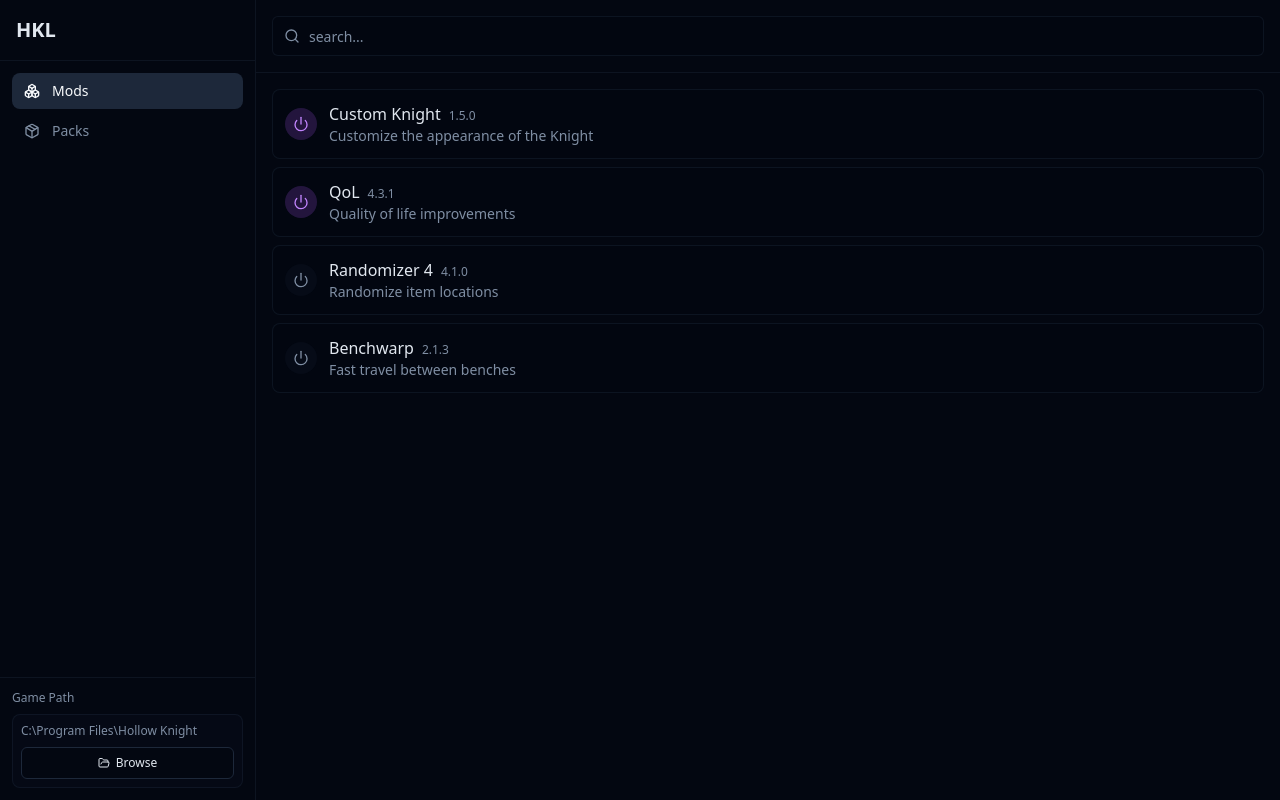
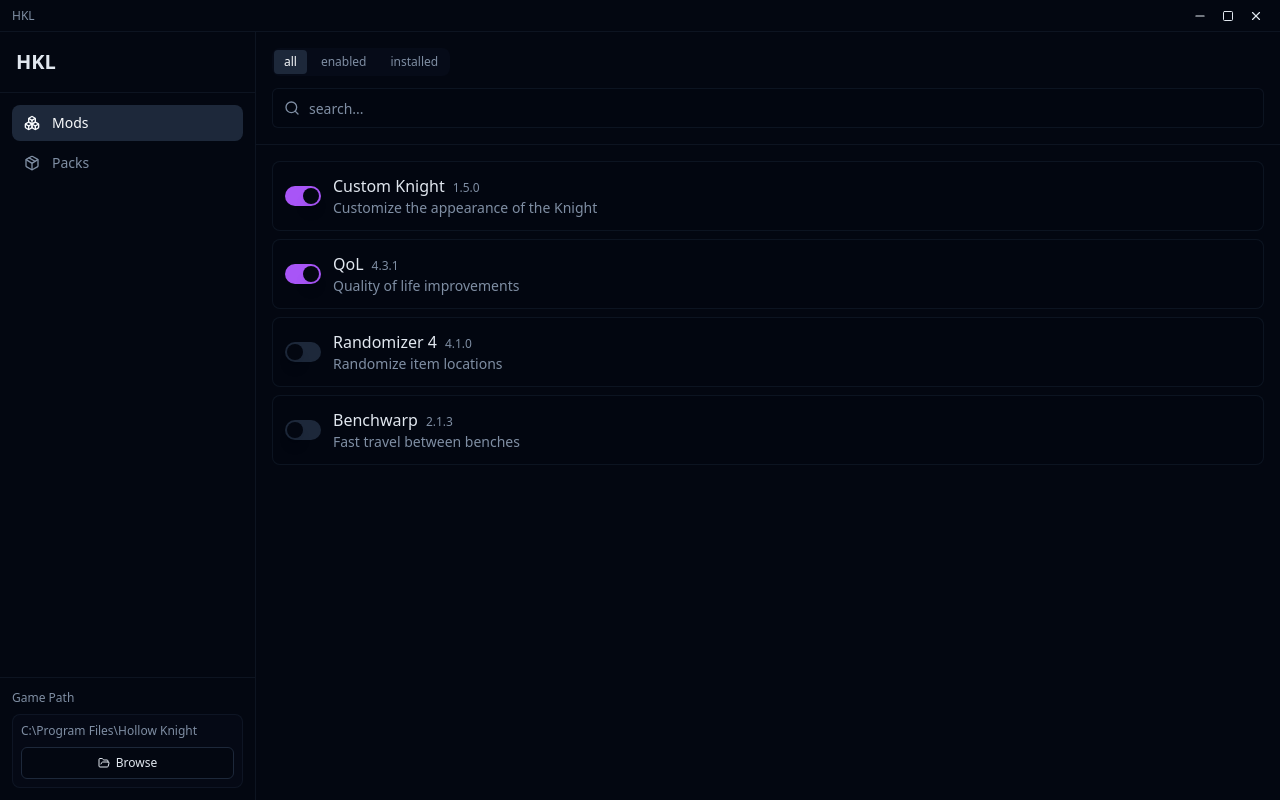
Before and after one commit to xavierhampton/HKL, a React (Vite) app: page / in a window 1280 px wide. Built offline with nearby package versions, Linux system fonts and the light colour scheme; the HTML template or start-up script is replaced by a standard one.

Commit message:
Add frameless window and toggle switches

```diff
--- a/src/App.tsx
+++ b/src/App.tsx
@@ -1,17 +1,23 @@
 import { useState } from 'react'
 import { ModList } from './components/ModList'
 import { ModInstaller } from './components/ModInstaller'
+import { TitleBar } from './components/TitleBar'
 import { Input } from './components/ui/input'
 import { Search, Package, Boxes } from 'lucide-react'
 
 type TabType = 'mods' | 'packs'
+type FilterType = 'all' | 'enabled' | 'installed'
 
 export default function App() {
   const [searchQuery, setSearchQuery] = useState('')
   const [activeTab, setActiveTab] = useState<TabType>('mods')
+  const [filter, setFilter] = useState<FilterType>('all')
 
   return (
-    <div className="h-screen flex bg-background">
+    <div className="h-screen flex flex-col bg-background">
+      <TitleBar />
+
+      <div className="flex-1 flex overflow-hidden">
         <aside className="w-64 border-r border-border/40 flex flex-col">
           <div className="p-4 border-b border-border/40">
             <h1 className="text-xl font-bold">HKL</h1>
@@ -51,6 +57,23 @@
 
         <main className="flex-1 flex flex-col">
           <header className="border-b border-border/40 p-4">
+            <div className="flex items-center gap-3 mb-3">
+              <div className="flex gap-1 bg-muted/30 rounded-lg p-0.5">
+                {(['all', 'enabled', 'installed'] as const).map((f) => (
+                  <button
+                    key={f}
+                    onClick={() => setFilter(f)}
+                    className={`px-2.5 py-1 text-xs rounded transition-colors ${
+                      filter === f
+                        ? 'bg-accent text-accent-foreground'
+                        : 'text-muted-foreground hover:text-foreground'
+                    }`}
+                  >
+                    {f}
+                  </button>
+                ))}
+              </div>
+            </div>
             <div className="relative">
               <Search className="absolute left-3 top-1/2 transform -translate-y-1/2 h-4 w-4 text-muted-foreground" />
               <Input
@@ -63,9 +86,10 @@
           </header>
 
           <div className="flex-1 overflow-auto p-4">
-          <ModList searchQuery={searchQuery} type={activeTab} />
+            <ModList searchQuery={searchQuery} type={activeTab} filter={filter} />
           </div>
         </main>
       </div>
+    </div>
   )
 }
--- a/src/components/ModList.tsx
+++ b/src/components/ModList.tsx
@@ -1,7 +1,9 @@
 import { Button } from './ui/button'
-import { Power, Trash2 } from 'lucide-react'
+import { Switch } from './ui/switch'
+import { Trash2 } from 'lucide-react'
 
 type TabType = 'mods' | 'packs'
+type FilterType = 'all' | 'enabled' | 'installed'
 
 interface Mod {
   id: string
@@ -77,11 +79,16 @@
   },
 ]
 
-export function ModList({ searchQuery, type }: { searchQuery: string; type: TabType }) {
+export function ModList({ searchQuery, type, filter }: { searchQuery: string; type: TabType; filter: FilterType }) {
   const filteredMods = mockMods
     .filter((mod) => {
       if (type === 'mods') return mod.type === 'mod'
       if (type === 'packs') return mod.type === 'modpack'
+      return true
+    })
+    .filter((mod) => {
+      if (filter === 'enabled') return mod.enabled
+      if (filter === 'installed') return mod.installed
       return true
     })
     .filter(
@@ -98,15 +105,7 @@
           key={mod.id}
           className="group flex items-center gap-3 p-3 rounded-lg border border-border/40 bg-card/20 hover:bg-card/40 transition-colors"
         >
-          <button
-            className={`flex-shrink-0 w-8 h-8 rounded-full flex items-center justify-center transition-colors ${
-              mod.enabled
-                ? 'bg-purple-500/20 text-purple-400 hover:bg-purple-500/30'
-                : 'bg-muted/30 text-muted-foreground hover:bg-muted/50'
-            }`}
-          >
-            <Power className="h-4 w-4" />
-          </button>
+          <Switch checked={mod.enabled} className="flex-shrink-0" />
 
           <div className="flex-1 min-w-0">
             <div className="flex items-baseline gap-2">
--- /dev/null
+++ b/src/components/TitleBar.tsx
@@ -0,0 +1,43 @@
+import { Minus, Square, X } from 'lucide-react'
+
+const ipcRenderer = (window as any).require?.('electron')?.ipcRenderer
+
+export function TitleBar() {
+  const handleMinimize = () => {
+    ipcRenderer?.send('window-minimize')
+  }
+
+  const handleMaximize = () => {
+    ipcRenderer?.send('window-maximize')
+  }
+
+  const handleClose = () => {
+    ipcRenderer?.send('window-close')
+  }
+
+  return (
+    <div className="h-8 bg-background border-b border-border/40 flex items-center justify-between px-3 select-none" style={{ WebkitAppRegion: 'drag' } as any}>
+      <div className="text-xs font-medium text-muted-foreground">HKL</div>
+      <div className="flex items-center gap-1" style={{ WebkitAppRegion: 'no-drag' } as any}>
+        <button
+          onClick={handleMinimize}
+          className="h-6 w-6 flex items-center justify-center hover:bg-accent rounded transition-colors"
+        >
+          <Minus className="h-3.5 w-3.5" />
+        </button>
+        <button
+          onClick={handleMaximize}
+          className="h-6 w-6 flex items-center justify-center hover:bg-accent rounded transition-colors"
+        >
+          <Square className="h-3 w-3" />
+        </button>
+        <button
+          onClick={handleClose}
+          className="h-6 w-6 flex items-center justify-center hover:bg-destructive hover:text-destructive-foreground rounded transition-colors"
+        >
+          <X className="h-3.5 w-3.5" />
+        </button>
+      </div>
+    </div>
+  )
+}
--- /dev/null
+++ b/src/components/ui/switch.tsx
@@ -0,0 +1,35 @@
+import * as React from "react"
+import { cn } from "@/lib/utils"
+
+export interface SwitchProps extends React.ButtonHTMLAttributes<HTMLButtonElement> {
+  checked?: boolean
+}
+
+const Switch = React.forwardRef<HTMLButtonElement, SwitchProps>(
+  ({ className, checked, ...props }, ref) => {
+    return (
+      <button
+        type="button"
+        role="switch"
+        aria-checked={checked}
+        ref={ref}
+        className={cn(
+          "inline-flex h-5 w-9 shrink-0 cursor-pointer items-center rounded-full border-2 border-transparent transition-colors focus-visible:outline-none focus-visible:ring-2 focus-visible:ring-ring focus-visible:ring-offset-2 focus-visible:ring-offset-background disabled:cursor-not-allowed disabled:opacity-50",
+          checked ? "bg-purple-500" : "bg-input",
+          className
+        )}
+        {...props}
+      >
+        <span
+          className={cn(
+            "pointer-events-none block h-4 w-4 rounded-full bg-background shadow-lg ring-0 transition-transform",
+            checked ? "translate-x-4" : "translate-x-0"
+          )}
+        />
+      </button>
+    )
+  }
+)
+Switch.displayName = "Switch"
+
+export { Switch }
```
Also changed, not shown: electron/main.ts (+19 -1 lines). Lines whose indentation alone changed are shown as unchanged.
